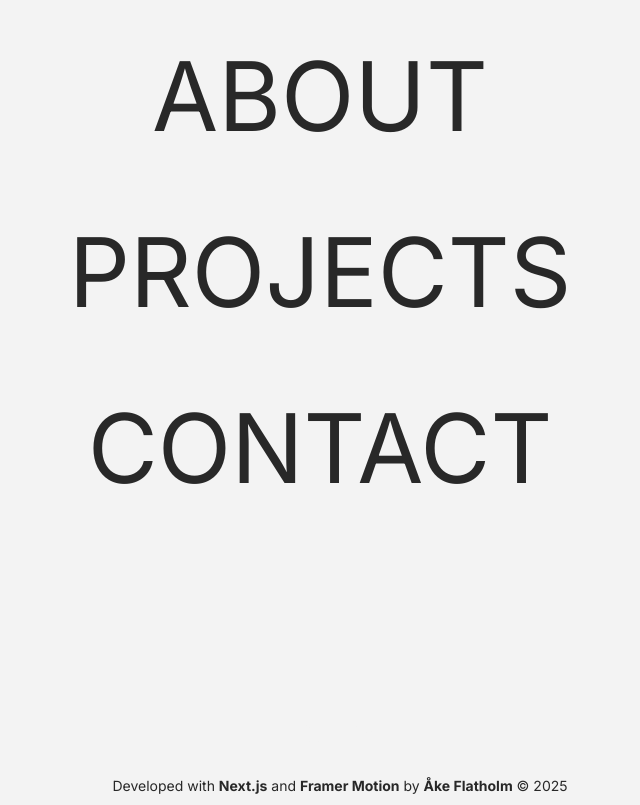
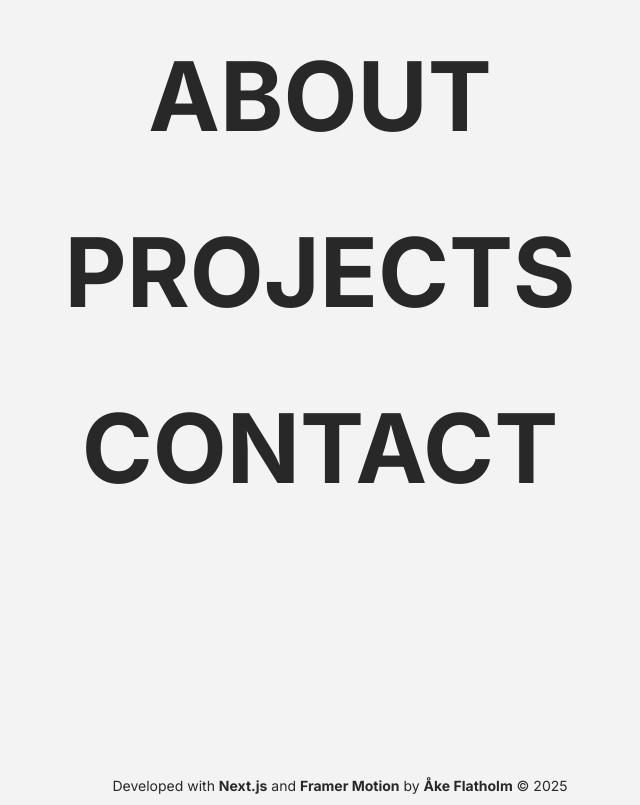
Before and after one commit to CodingQuercus/portfolio, a Next.js app: page / in a window 1280 px wide. Shown: the part 928-1733 px from the top of the page, without its empty margins (300-940 px from the left). Built offline with nearby package versions, Linux system fonts and the light colour scheme.

Commit message:
fet text!

```diff
--- a/src/app/components/Navigation.jsx
+++ b/src/app/components/Navigation.jsx
@@ -39,7 +39,7 @@ export default function Navigation() {
                 {sections.map(({ id, label }) => (
                     <button
                         key={id}
-                        className={`text-4xl sm:text-6xl md:text-7xl lg:text-8xl py-6 sm:py-8 md:py-10 w-full text-center px-4 md:pl-10 md:pr-20 transition-colors cursor-pointer
+                        className={`text-4xl sm:text-6xl md:text-7xl lg:text-8xl font-bold py-6 sm:py-8 md:py-10 w-full text-center px-4 md:pl-10 md:pr-20 transition-colors cursor-pointer
                             ${activeSection === id ? 'bg-[#00000080]' : 'hover:bg-[#00000080]'}`}
                         onClick={() => handleClick(id)}
                     >
```
